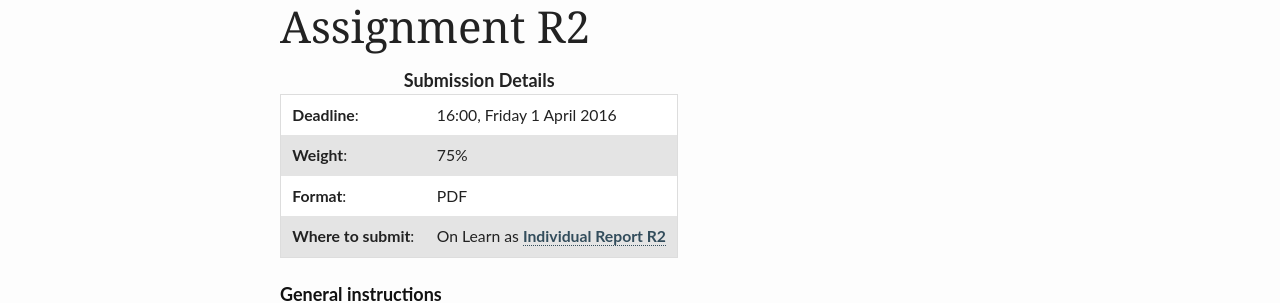
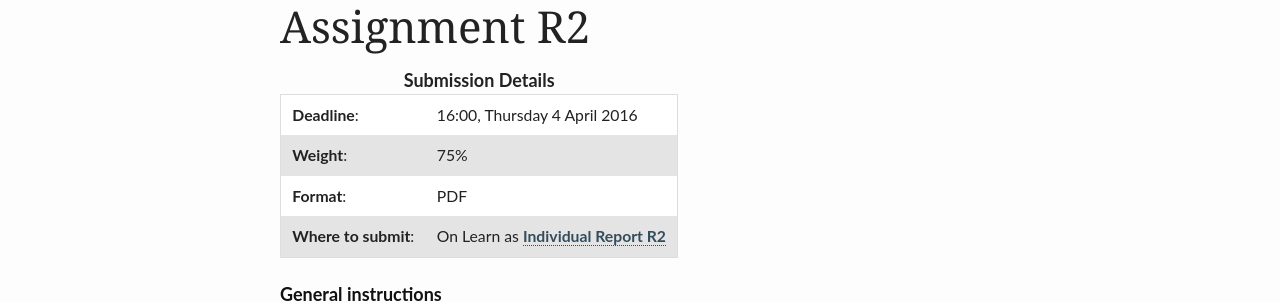
Before and after one commit to edinburghlivinglab/ddc, a Jekyll site: the page built from pages/assignment_r2.md, in a window 1280 px wide and 900 px high. Shown: the part 294-597 px from the top of the window. Built offline with Jekyll 4.4.1, drawn with Linux system fonts in a browser that asks for light colours.

Commit message:
Update assignment_r2.md

```diff
--- a/pages/assignment_r2.md
+++ b/pages/assignment_r2.md
@@ -10,7 +10,7 @@ permalink: "/assignment_r2/"
         <caption>Submission Details</caption>
         <tr>
             <td><b>Deadline</b>:</td>
-            <td>16:00, Friday 1 April 2016</td>
+            <td>16:00, Thursday 4 April 2016</td>
         </tr>
         <tr>
             <td><b>Weight</b>:</td>
```
